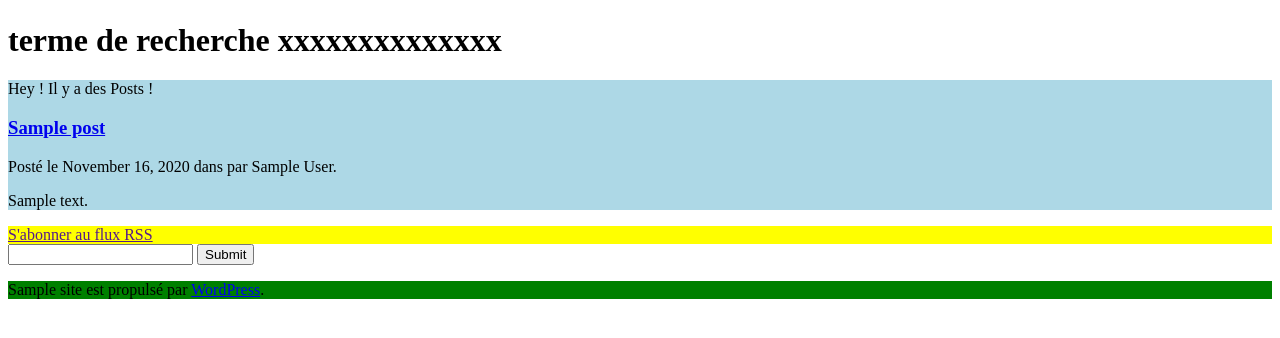
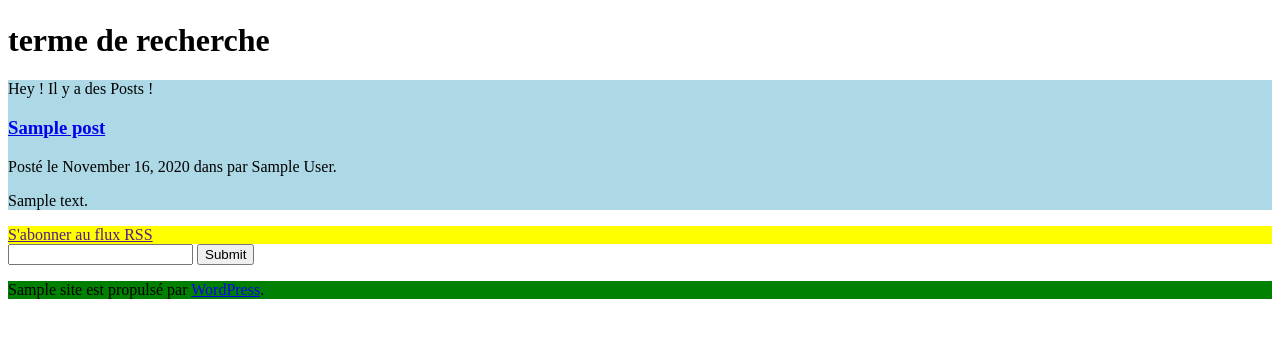
Before and after one commit to Blake-warren/theme-p_1, a WordPress theme: template search.php in a window 1280 px wide. Shown: the part 58-396 px from the top of the page. Run offline with PHP 8.4 and a stand-in for WordPress, Linux system fonts and the light colour scheme; the site name, menu and one post (Sample post) are stand-ins, and other content is empty.

Commit message:
finalisation de search.php avec le term de recherche
supper boulot !

```diff
--- a/search.php
+++ b/search.php
@@ -2,7 +2,7 @@
     get_header();
 ?>
 <div class="category">
-    <h1>terme de recherche xxxxxxxxxxxxxx</h1>
+    <h1>terme de recherche <?php the_search_query(); ?></h1>
     <?php get_template_part('loop'); ?>
 </div>
 <?php
```
